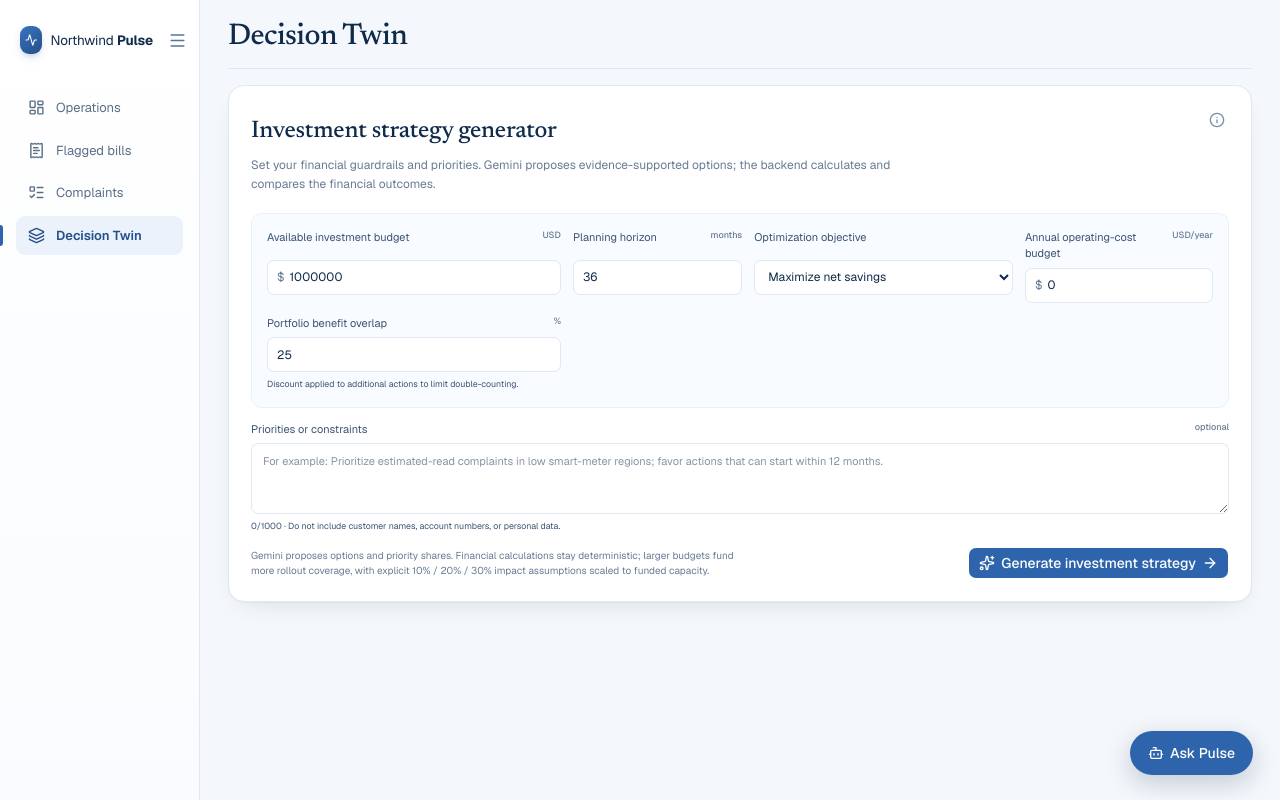
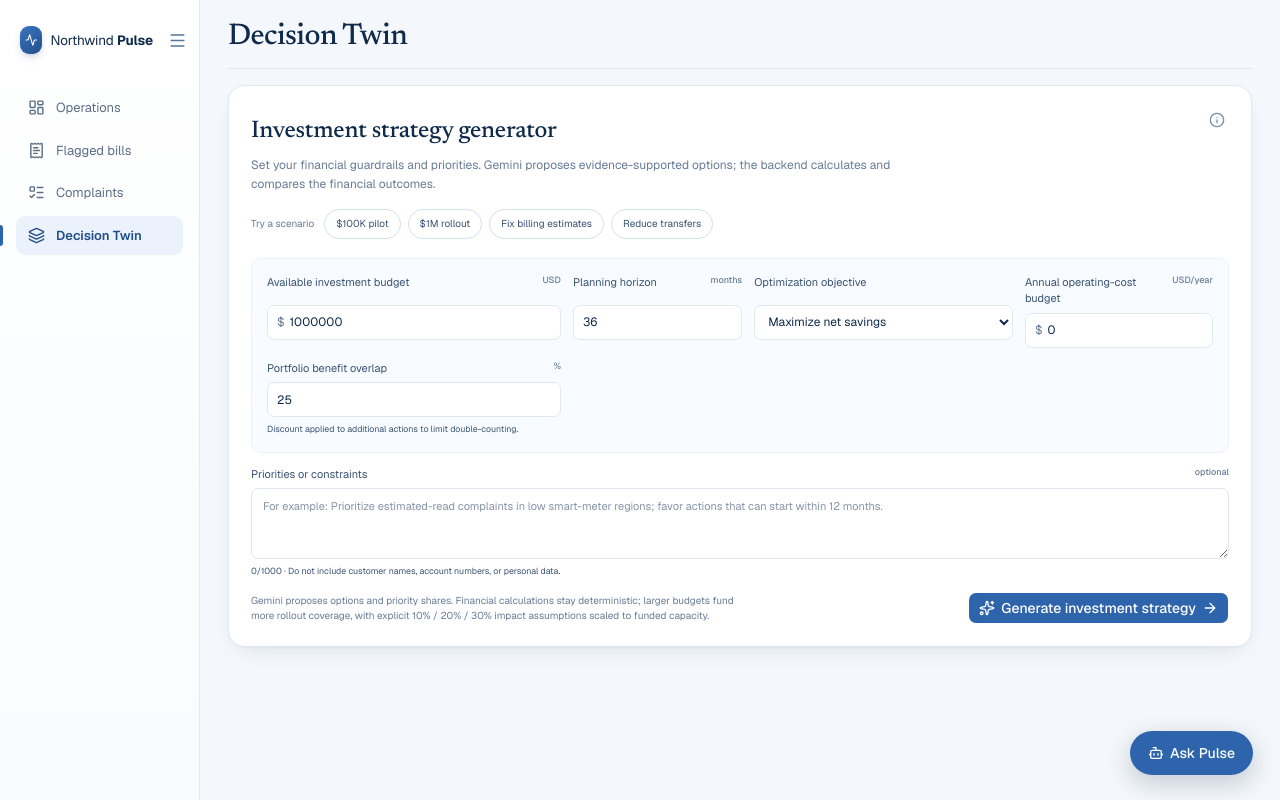
Before and after one commit to ebuchanan1123/hack-the-hill3-cgi-challenge-team-blue-odyssey, a Next.js app in the folder northwind-pulse/frontend/: page /decision-twin in a window 1280 px wide. Built offline with nearby package versions, Linux system fonts and the light colour scheme.

Commit message:
feat: add strategy demo presets

```diff
--- a/northwind-pulse/frontend/src/app/globals.css
+++ b/northwind-pulse/frontend/src/app/globals.css
@@ -327,6 +327,10 @@ dd { color: var(--ink); font-size: 13px; }
 .strategy-section-heading h2 { margin-top: 5px; font-family: var(--font-title); font-size: 24px; font-weight: 500; }
 .strategy-section-heading p, .strategy-result-header p { max-width: 640px; margin-top: 7px; color: var(--ink-3); font-size: 12px; line-height: 1.6; }
 .strategy-form { margin-top: 19px; }
+.strategy-presets { display: flex; flex-wrap: wrap; align-items: center; gap: 7px; margin-top: 15px; }
+.strategy-presets > span { margin-right: 3px; color: var(--ink-3); font-size: 10px; }
+.strategy-presets button { min-height: 30px; padding: 0 11px; border: 1px solid #d3e0f0; border-radius: 999px; background: white; color: var(--ink-2); font-size: 10px; }
+.strategy-presets button:hover { border-color: #9fbddd; background: var(--accent-soft); color: var(--accent-strong); }
 .strategy-global-fields { display: grid; grid-template-columns: 1.25fr .72fr 1.1fr .8fr; gap: 12px; padding: 15px; border: 1px solid var(--line-soft); border-radius: var(--radius-inner); background: var(--surface-tint); }
 .strategy-field { display: grid; gap: 6px; min-width: 0; color: var(--ink-2); font-size: 11px; }
 .strategy-field > span:first-child { display: flex; justify-content: space-between; gap: 5px; }
--- a/northwind-pulse/frontend/src/components/planning/investment-strategy.tsx
+++ b/northwind-pulse/frontend/src/components/planning/investment-strategy.tsx
@@ -11,6 +11,13 @@ type DrawerKind = "assumptions" | "evidence" | "compare" | null;
 const money = new Intl.NumberFormat("en-US", { style: "currency", currency: "USD", maximumFractionDigits: 0 });
 const compactMoney = new Intl.NumberFormat("en-US", { style: "currency", currency: "USD", notation: "compact", maximumFractionDigits: 1 });
 const percent = new Intl.NumberFormat("en-US", { maximumFractionDigits: 1 });
+
+const strategyPresets = [
+  { id: "pilot", label: "$100K pilot", budget: "100000", priorities: "Start with a measurable pilot focused on estimated-read complaints and quick operational savings." },
+  { id: "rollout", label: "$1M rollout", budget: "1000000", priorities: "Fund broader rollout coverage across billing reliability, transfer reduction, and low smart-meter regions." },
+  { id: "billing", label: "Fix billing estimates", budget: "250000", priorities: "Prioritize modernizing estimation logic and validating high-risk estimated bills before billing." },
+  { id: "transfers", label: "Reduce transfers", budget: "250000", priorities: "Prioritize keeping complaint ownership inside Pulse and reducing avoidable system handoffs." },
+];
 
 function formatMoney(value: number, compact = false) {
   return (compact ? compactMoney : money).format(value);
@@ -56,6 +63,17 @@ export function InvestmentStrategy() {
   const hasFieldErrors = Object.values(fieldErrors).some(Boolean);
   const selected = result?.confidenceStrategies.find((item) => item.confidence === confidence);
 
+  function applyPreset(preset: typeof strategyPresets[number]) {
+    setBudgetUsd(preset.budget);
+    setHorizonMonths("36");
+    setObjective("maximizeNetSavings");
+    setAnnualOperatingCostUsd("10000");
+    setPortfolioOverlapPercent("25");
+    setPriorities(preset.priorities);
+    setResult(null);
+    setError(null);
+  }
+
   async function generate(event: FormEvent<HTMLFormElement>) {
     event.preventDefault();
     if (loading || hasFieldErrors) return;
@@ -98,6 +116,11 @@ export function InvestmentStrategy() {
           Gemini selects and explains available intervention types and proposes priority shares. It does not calculate ROI or payback. The backend sizes rollout coverage from Northwind complaint, account, and unit-cost evidence, then calculates each portfolio. Effect ranges, operating costs, and rollout capacities are planning assumptions, not measured effects or approved project quotes.
         </InfoControl>
       </header>
+
+      <div className="strategy-presets" aria-label="Strategy presets">
+        <span>Try a scenario</span>
+        {strategyPresets.map((preset) => <button key={preset.id} type="button" onClick={() => applyPreset(preset)}>{preset.label}</button>)}
+      </div>
 
       <form className="strategy-form" onSubmit={generate}>
         <div className="strategy-global-fields strategy-brief-fields">
```
Also changed, not shown: 1 other file (tests, documents, lock files or other folders).
